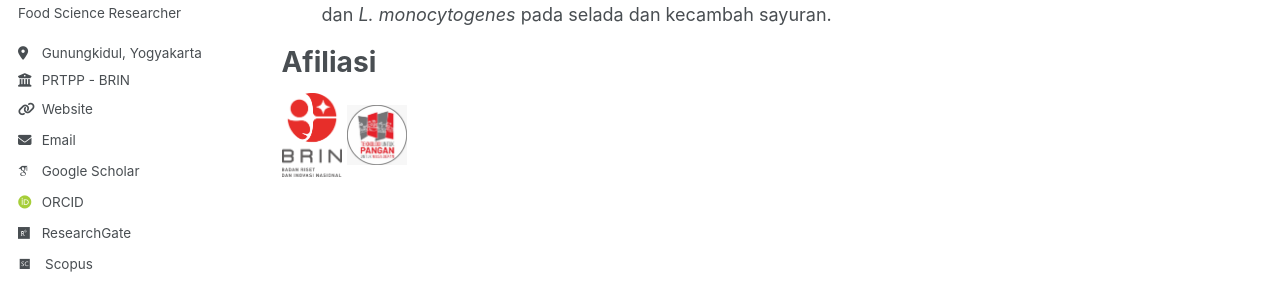
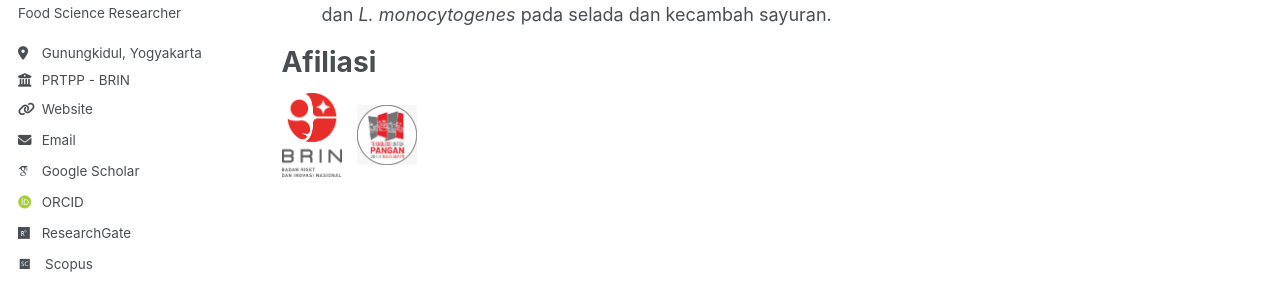
Before and after one commit to nndraha/nodali.github.io, a Jekyll site: the page built from _pages/about.md, in a window 1280 px wide and 900 px high, scrolled down 662 px. Shown: the part 320-606 px from the top of the window. Built offline with Jekyll 4.4.1, drawn with Linux system fonts in a browser that asks for light colours; some web fonts are replaced.

Commit message:
Update about.md

```diff
--- a/_pages/about.md
+++ b/_pages/about.md
@@ -26,5 +26,5 @@ Pengalaman Riset
 
 Afiliasi
 =====
-<img src = "images/logo_brin.png" width = "60" />
-<img src = "images/logo_prtpp.png" width = "60" />
+<img src = "images/logo_brin.png" width = "60px" /> &nbsp;
+<img src = "images/logo_prtpp.png" width = "60px" />
```
